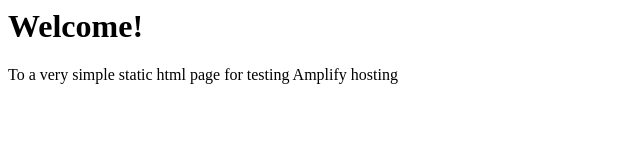
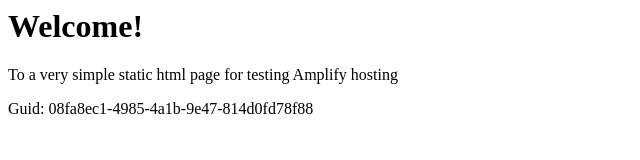
Before and after one commit to aws-aemilia-mxp/Github-PR-Commit-Integration-Test-DoNotTouch-Gith-P5X5MO5I-v1-preprod-eu-south-1, a website: page src/index.html in a window 1280 px wide. Shown: the whole page, without its empty margins (0-640 px from the left). Drawn offline with Linux system fonts and the light colour scheme.

Commit message:
commit from integ tests

```diff
--- a/src/index.html
+++ b/src/index.html
@@ -1,3 +1,5 @@
+
+
 <html lang="en">
 
 <head>
@@ -10,6 +12,6 @@
 <body>
     <h1>Welcome!</h1>
     <p>To a very simple static html page for testing Amplify hosting</p>
-</body>
+    <p>Guid: 08fa8ec1-4985-4a1b-9e47-814d0fd78f88</p></body>
 
 </html>
```
